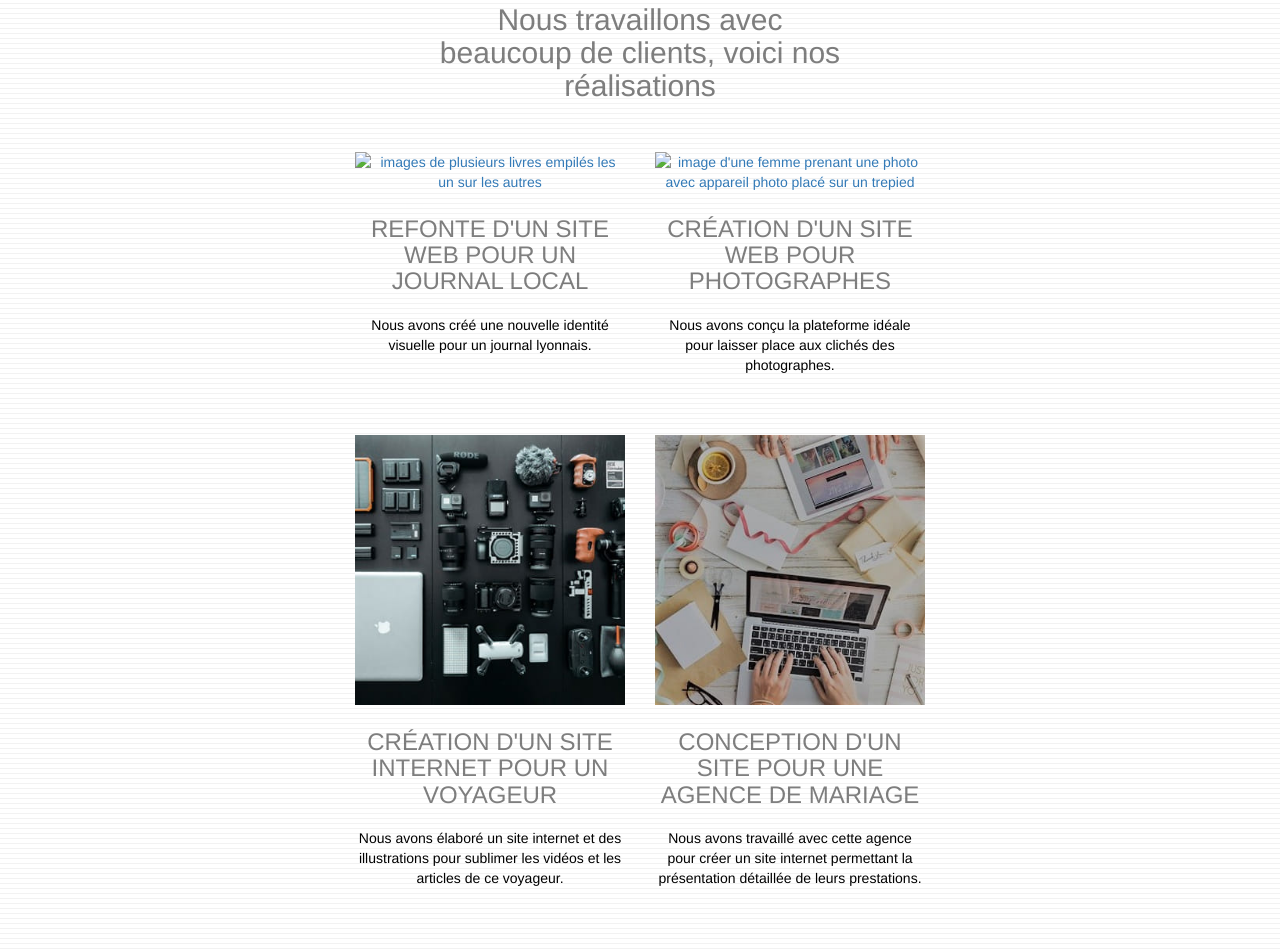
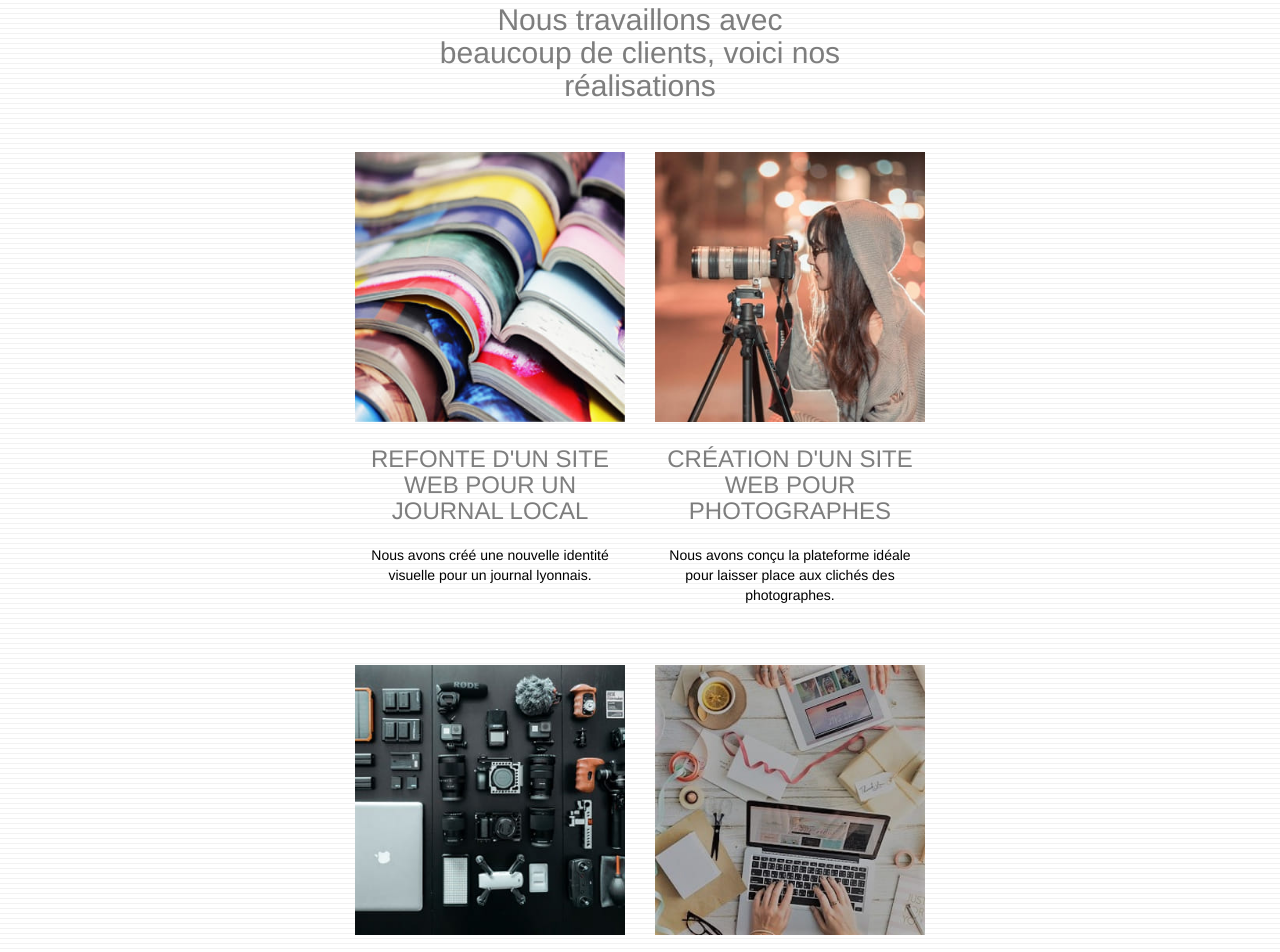
Before and after one commit to yusef-boulam/Nouvelle_version_optimisez_un_site_web_existant-ACCESSIBILITE-SEO, a plain HTML site: page index.html in a window 1280 px wide. Shown: the part 2061-3013 px from the top of the page. Drawn offline with Linux system fonts and the light colour scheme.

Commit message:
rectification src image home page

```diff
--- a/index.html
+++ b/index.html
@@ -197,7 +197,7 @@
 							<!-- modification du ALT -->
 							<a href="#" data-lightbox="img/realisation-livres-empilees.jpg" data-gallery-id="gallery-1"
 								data-caption="Refonte d'un site web pour un journal local" data-frame="snapshot-lb"><img
-									src="img/1.jpg" alt="images de plusieurs livres empilés les un sur les autres"
+									src="img/realisation-livres-empilees.jpg" alt="images de plusieurs livres empilés les un sur les autres"
 									class="img-responsive portfolio-thumb" /></a>
 							<h3 class="mg-md text-center">
 								Refonte d'un site web pour un journal local
@@ -210,7 +210,7 @@
 							<!-- modification du ALT -->
 							<a href="#" data-lightbox="img/realisation-appareil-photos.jpg" data-gallery-id="gallery-1"
 								data-caption="Création d'un site web pour photographes" data-frame="snapshot-lb"><img
-									src="img/2.jpg" class="img-responsive portfolio-thumb"
+									src="img/realisation-appareil-photos.jpg" class="img-responsive portfolio-thumb"
 									alt="image d'une femme prenant une photo avec appareil photo placé sur un trepied" /></a>
 							<h3 class="mg-md text-center">
 								Création d'un site web pour photographes
```
